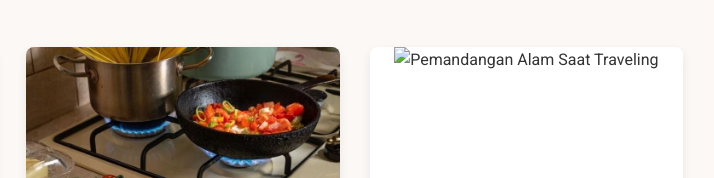
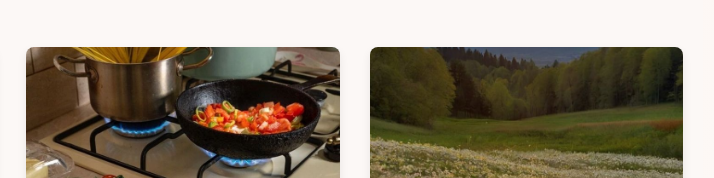
Before and after one commit to mtcsee/mtcsee.github.io, a plain HTML site: page index.html in a window 1280 px wide. Shown: the part 774-952 px from the top of the page, 457-1171 px from the left. Drawn offline with nearby package versions, Linux system fonts and the light colour scheme.

Commit message:
tambah foto travelling

```diff
--- a/index.html
+++ b/index.html
@@ -58,7 +58,7 @@
                 </div>
 
                 <div id="traveling" class="hobby-item">
-                    <div class="hobby-image-container"><img src="traveling.jpg" alt="Pemandangan Alam Saat Traveling"></div>
+                    <div class="hobby-image-container"><img src="b67caf35-7998-4c50-ade0-a7d83252d7db.jpg" alt="Pemandangan Alam Saat Traveling"></div>
                     <h3>Traveling ✈️</h3>
                     <p>Menjelajahi tempat-tempat baru dan budaya yang berbeda.</p>
                 </div>
```
